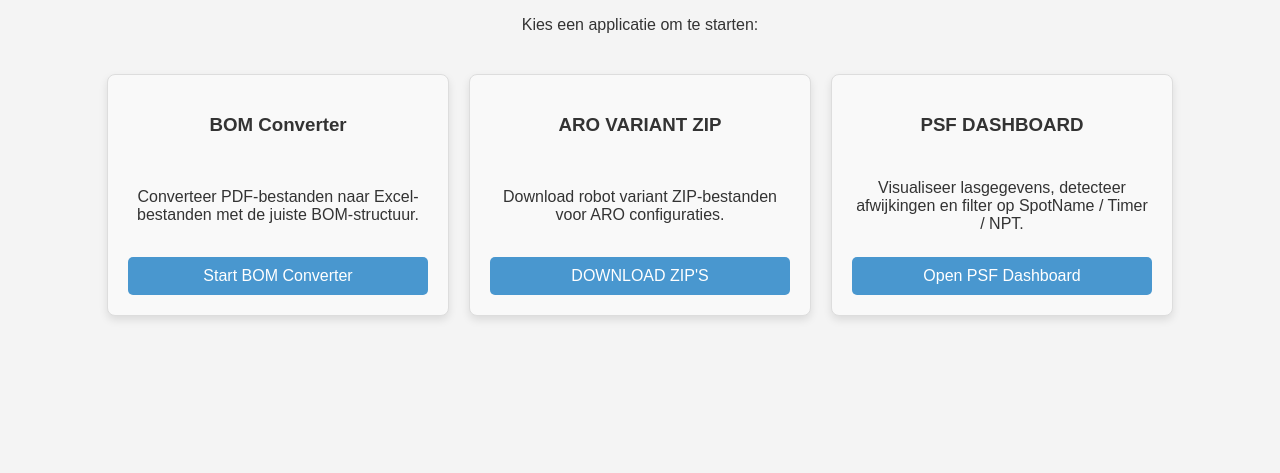
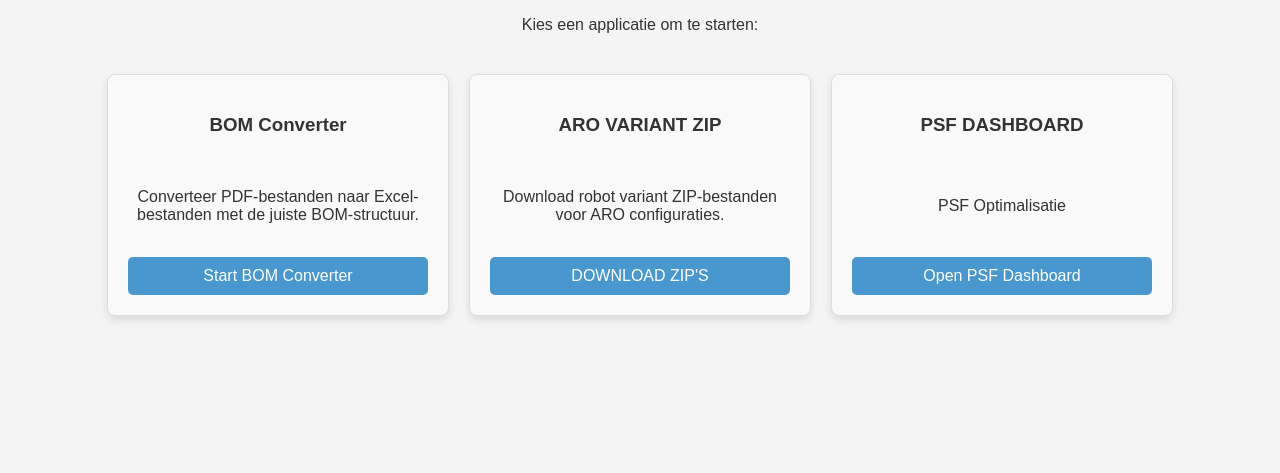
Before and after one commit to VolvoAP/BOMConverter, a Flask app: page /home in a window 1280 px wide. Shown: the part 164-637 px from the top of the page. Run offline with Flask 3, Linux system fonts and the light colour scheme; the visitor is signed in with stand-in values (Sample User, id 1).

Commit message:
Update home.html

```diff
--- a/templates/home.html
+++ b/templates/home.html
@@ -29,7 +29,7 @@
         <!-- PSF Dashboard knop -->
         <div class="app-card">
             <h3>PSF DASHBOARD</h3>
-            <p>Visualiseer lasgegevens, detecteer afwijkingen en filter op SpotName / Timer / NPT.</p>
+            <p>PSF Optimalisatie</p>
             <a href="/psf-dashboard" class="app-button">Open PSF Dashboard</a>
         </div>
 
```
